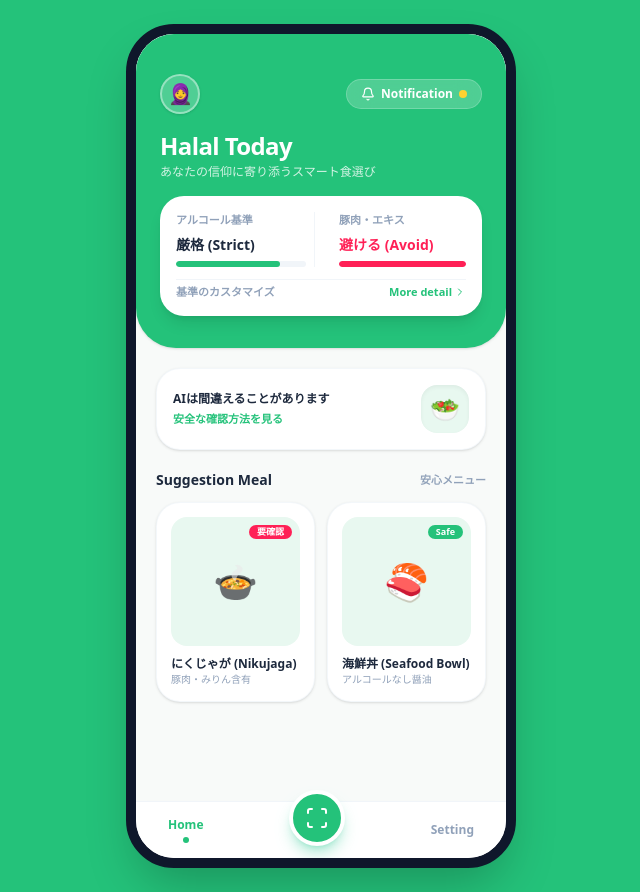
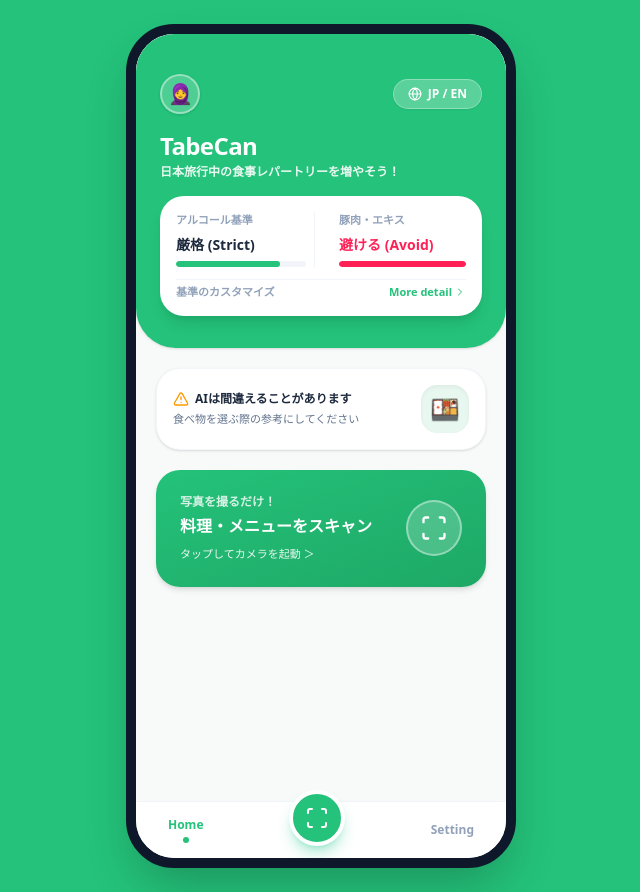
Before and after one commit to Devfest-Hackathon-2026/df-2026-t190, a Next.js app: page / in a window 1280 px wide. Shown: the whole page, without its empty margins (319-959 px from the left). Built offline with nearby package versions, Linux system fonts and the light colour scheme.

Commit message:
feat(home): update TabeCan branding, add JP/EN toggle, customize disclaimer, and remove suggestion meals

```diff
--- a/src/app/page.tsx
+++ b/src/app/page.tsx
@@ -16,12 +16,14 @@ import {
   AlertTriangle,
   QrCode,
   Scan,
+  Globe,
 } from "lucide-react";
 
 type ActiveTab = "home" | "scan" | "detail" | "setting";
 
 export default function HalalScanApp() {
   const [currentTab, setCurrentTab] = useState<ActiveTab>("home");
+  const [lang, setLang] = useState<"JP" | "EN">("JP");
 
   // 設定状態
   const [alcoholDirect, setAlcoholDirect] = useState<"strict" | "allow">("strict");
@@ -44,26 +46,29 @@ export default function HalalScanApp() {
           <div className="flex-1 flex flex-col overflow-y-auto bg-[#F8FAF9]">
             {/* 上部エメラルド曲面ヘッダー */}
             <div className="bg-[#24C27A] pt-10 pb-8 px-6 rounded-b-[40px] text-white space-y-4 shadow-sm relative">
-              {/* トップバー: アバター & 通知 */}
+              {/* トップバー: アバター & JP/EN 言語切り替え */}
               <div className="flex justify-between items-center">
                 <div className="w-10 h-10 rounded-full bg-white/20 border-2 border-white/40 flex items-center justify-center text-lg overflow-hidden shadow-sm">
                   <span className="text-xl">🧕</span>
                 </div>
                 <button
                   type="button"
-                  onClick={() => alert("通知はありません")}
-                  className="px-3.5 py-1.5 rounded-full bg-white/20 backdrop-blur-md text-xs font-bold flex items-center gap-1.5 hover:bg-white/30 transition-all border border-white/20"
+                  onClick={() => setLang(lang === "JP" ? "EN" : "JP")}
+                  className="px-3.5 py-1.5 rounded-full bg-white/25 backdrop-blur-md text-xs font-black flex items-center gap-1.5 hover:bg-white/35 transition-all border border-white/30 text-white shadow-xs"
                 >
-                  <Bell className="w-3.5 h-3.5" />
-                  <span>Notification</span>
-                  <span className="w-2 h-2 rounded-full bg-amber-300" />
+                  <Globe className="w-3.5 h-3.5 text-white" />
+                  <span>{lang === "JP" ? "JP / EN" : "EN / JP"}</span>
                 </button>
               </div>
 
               {/* タイトル */}
               <div>
-                <h1 className="text-2xl font-extrabold tracking-tight">Halal Today</h1>
-                <p className="text-xs text-white/80 mt-0.5 font-medium">あなたの信仰に寄り添うスマート食選び</p>
+                <h1 className="text-2xl font-black tracking-tight">TabeCan</h1>
+                <p className="text-xs text-white/90 mt-0.5 font-bold">
+                  {lang === "JP"
+                    ? "日本旅行中の食事レパートリーを増やそう！"
+                    : "Expand your meal options while traveling in Japan!"}
+                </p>
               </div>
 
               {/* ヘッダー内フローティングカード */}
@@ -71,8 +76,12 @@ export default function HalalScanApp() {
                 <div className="grid grid-cols-2 gap-3 divide-x divide-slate-100">
                   {/* 左: アルコール */}
                   <div className="space-y-1.5 pr-2">
-                    <p className="text-[11px] font-bold text-slate-400">アルコール基準</p>
-                    <p className="text-sm font-black text-slate-800">厳格 (Strict)</p>
+                    <p className="text-[11px] font-bold text-slate-400">
+                      {lang === "JP" ? "アルコール基準" : "Alcohol Rules"}
+                    </p>
+                    <p className="text-sm font-black text-slate-800">
+                      {lang === "JP" ? "厳格 (Strict)" : "Strict"}
+                    </p>
                     <div className="w-full bg-slate-100 h-1.5 rounded-full overflow-hidden">
                       <div className="bg-[#24C27A] h-full w-4/5 rounded-full" />
                     </div>
@@ -80,8 +89,12 @@ export default function HalalScanApp() {
 
                   {/* 右: 豚肉 */}
                   <div className="space-y-1.5 pl-3">
-                    <p className="text-[11px] font-bold text-slate-400">豚肉・エキス</p>
-                    <p className="text-sm font-black text-rose-500">避ける (Avoid)</p>
+                    <p className="text-[11px] font-bold text-slate-400">
+                      {lang === "JP" ? "豚肉・エキス" : "Pork & Extracts"}
+                    </p>
+                    <p className="text-sm font-black text-rose-500">
+                      {lang === "JP" ? "避ける (Avoid)" : "Avoid"}
+                    </p>
                     <div className="w-full bg-slate-100 h-1.5 rounded-full overflow-hidden">
                       <div className="bg-rose-500 h-full w-full rounded-full" />
                     </div>
@@ -89,7 +102,9 @@ export default function HalalScanApp() {
                 </div>
 
                 <div className="pt-1 border-t border-slate-100 flex justify-between items-center text-[11px]">
-                  <span className="text-slate-400 font-semibold">基準のカスタマイズ</span>
+                  <span className="text-slate-400 font-semibold">
+                    {lang === "JP" ? "基準のカスタマイズ" : "Customize rules"}
+                  </span>
                   <button
                     type="button"
                     onClick={() => setCurrentTab("setting")}
@@ -103,61 +118,43 @@ export default function HalalScanApp() {
 
             {/* コンテンツエリア */}
             <div className="p-5 space-y-5">
-              {/* プロモーション/AI免責カード */}
+              {/* AI注意・参考カード */}
               <div className="bg-white rounded-3xl p-4 shadow-sm border border-slate-100/80 flex items-center justify-between">
-                <div className="space-y-1 max-w-[200px]">
-                  <p className="text-xs font-extrabold text-slate-800 leading-snug">
-                    AIは間違えることがあります
+                <div className="space-y-1 max-w-[220px]">
+                  <p className="text-xs font-black text-slate-800 leading-snug flex items-center gap-1.5">
+                    <AlertTriangle className="w-4 h-4 text-amber-500 shrink-0" />
+                    <span>{lang === "JP" ? "AIは間違えることがあります" : "AI may make mistakes"}</span>
                   </p>
-                  <p className="text-[11px] text-[#24C27A] font-bold hover:underline cursor-pointer">
-                    安全な確認方法を見る
+                  <p className="text-[11px] text-slate-500 font-medium">
+                    {lang === "JP"
+                      ? "食べ物を選ぶ際の参考にしてください"
+                      : "Please use this as a reference when choosing food."}
                   </p>
                 </div>
-                <div className="w-12 h-12 rounded-2xl bg-[#E8F8F0] flex items-center justify-center text-2xl shadow-inner">
-                  🥗
+                <div className="w-12 h-12 rounded-2xl bg-[#E8F8F0] flex items-center justify-center text-2xl shadow-inner shrink-0">
+                  🍱
                 </div>
               </div>
 
-              {/* Suggestion Meal */}
-              <div className="space-y-3">
-                <div className="flex justify-between items-center">
-                  <h2 className="text-sm font-black text-slate-800">Suggestion Meal</h2>
-                  <span className="text-[11px] text-slate-400 font-semibold">安心メニュー</span>
+              {/* スキャンへのダイレクトアクションカード */}
+              <div
+                onClick={() => setCurrentTab("scan")}
+                className="bg-gradient-to-br from-[#24C27A] to-[#1EA866] rounded-3xl p-6 text-white shadow-md cursor-pointer hover:shadow-lg transition-all active:scale-98 flex items-center justify-between group"
+              >
+                <div className="space-y-1">
+                  <p className="text-xs font-bold text-white/80">
+                    {lang === "JP" ? "写真を撮るだけ！" : "Just snap a photo!"}
+                  </p>
+                  <h3 className="text-base font-black">
+                    {lang === "JP" ? "料理・メニューをスキャン" : "Scan Food or Menu"}
+                  </h3>
+                  <p className="text-[11px] text-white/90 font-medium pt-1">
+                    {lang === "JP" ? "タップしてカメラを起動 ＞" : "Tap to open camera ＞"}
+                  </p>
                 </div>
 
-                <div className="grid grid-cols-2 gap-3">
-                  {/* カード 1 */}
-                  <div
-                    onClick={() => {
-                      setCurrentTab("detail");
-                    }}
-                    className="bg-white rounded-3xl p-3.5 shadow-sm border border-slate-100/80 space-y-2.5 cursor-pointer hover:shadow-md transition-all active:scale-98"
-                  >
-                    <div className="aspect-square rounded-2xl bg-[#E8F8F0] flex items-center justify-center text-4xl overflow-hidden relative">
-                      🍲
-                      <span className="absolute top-2 right-2 px-2 py-0.5 rounded-full bg-rose-500 text-white text-[9px] font-black">
-                        要確認
-                      </span>
-                    </div>
-                    <div>
-                      <p className="text-xs font-black text-slate-800 line-clamp-1">にくじゃが (Nikujaga)</p>
-                      <p className="text-[10px] text-slate-400 font-medium">豚肉・みりん含有</p>
-                    </div>
-                  </div>
-
-                  {/* カード 2 */}
-                  <div className="bg-white rounded-3xl p-3.5 shadow-sm border border-slate-100/80 space-y-2.5">
-                    <div className="aspect-square rounded-2xl bg-[#E8F8F0] flex items-center justify-center text-4xl overflow-hidden relative">
-                      🍣
-                      <span className="absolute top-2 right-2 px-2 py-0.5 rounded-full bg-[#24C27A] text-white text-[9px] font-black">
-                        Safe
-                      </span>
-                    </div>
-                    <div>
-                      <p className="text-xs font-black text-slate-800 line-clamp-1">海鮮丼 (Seafood Bowl)</p>
-                      <p className="text-[10px] text-slate-400 font-medium">アルコールなし醤油</p>
-                    </div>
-                  </div>
+                <div className="w-14 h-14 rounded-full bg-white/20 backdrop-blur-md flex items-center justify-center text-white border-2 border-white/40 group-hover:scale-105 transition-all shrink-0">
+                  <Scan className="w-7 h-7" />
                 </div>
               </div>
             </div>
```
